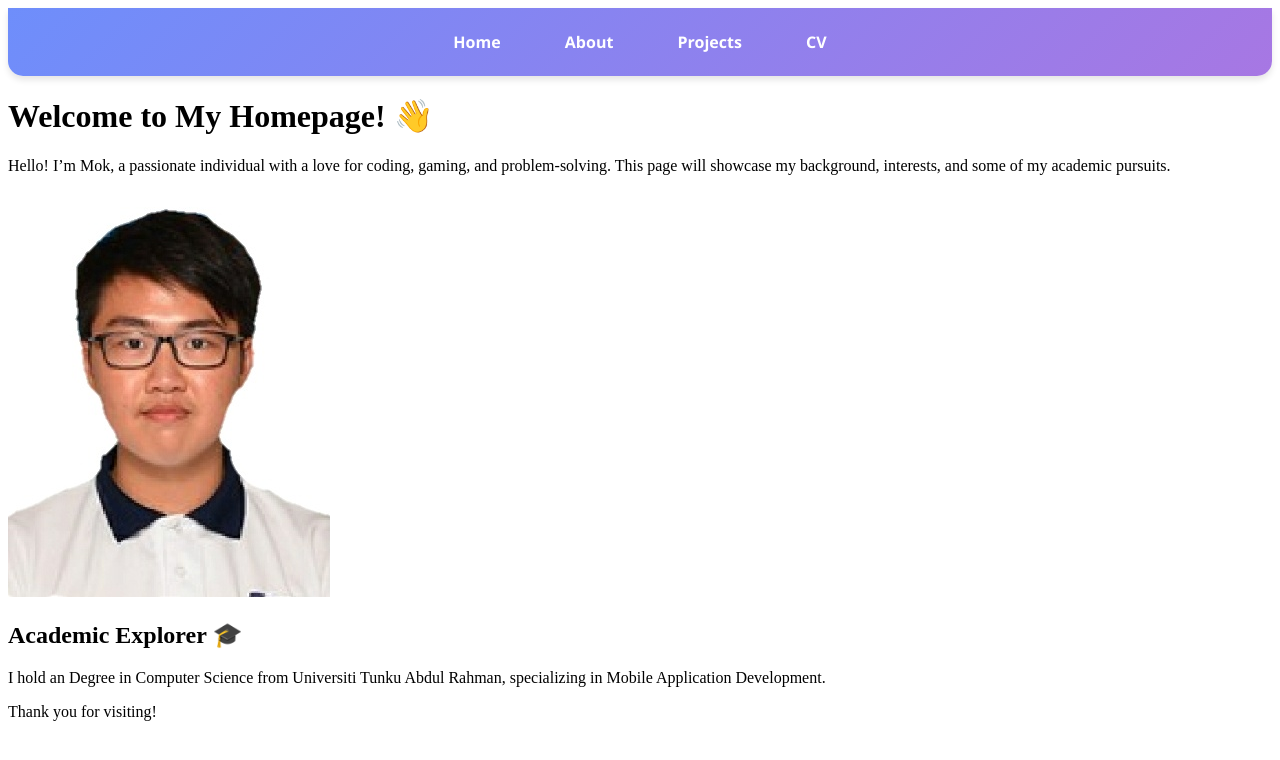
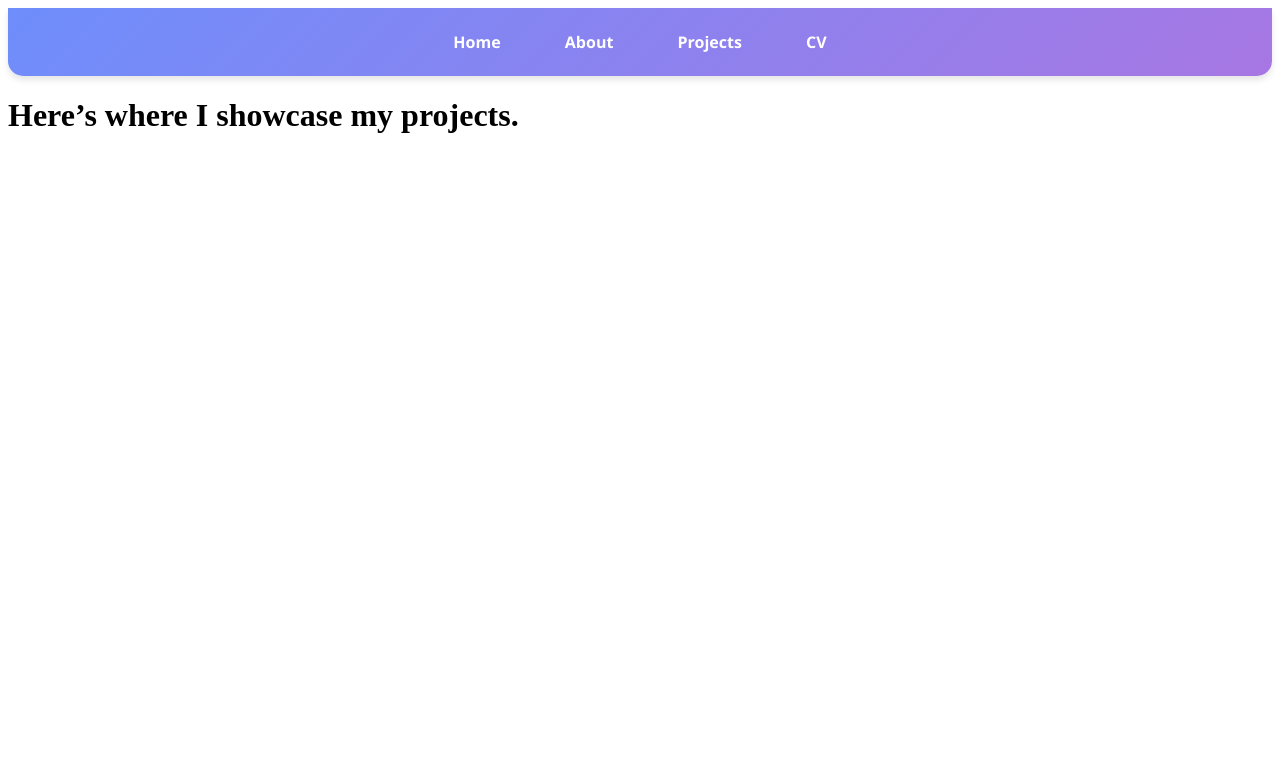
Before and after one commit to nokia2255/nokia2255.github.io, a Jekyll site: the page built from projects.md, in a window 1280 px wide. Shown: the top 760 px of the page. Built offline with Jekyll 4.4.1, drawn with Linux system fonts in a browser that asks for light colours.

Commit message:
Update projects.md

```diff
--- a/projects.md
+++ b/projects.md
@@ -3,13 +3,4 @@ layout: default
 title: ZhangJing Mok's Project
 ---
 
-# Welcome to My Homepage! 👋
-
-Hello! I'm Mok, a passionate individual with a love for coding, gaming, and problem-solving. This page will showcase my background, interests, and some of my academic pursuits.
-
-![Profile Photo]({{ site.baseurl }}/images/profile_pic.jpg)
-## Academic Explorer 🎓
-
-I hold an Degree in Computer Science from Universiti Tunku Abdul Rahman, specializing in Mobile Application Development.
-
-Thank you for visiting!
+# Here's where I showcase my projects.
```
